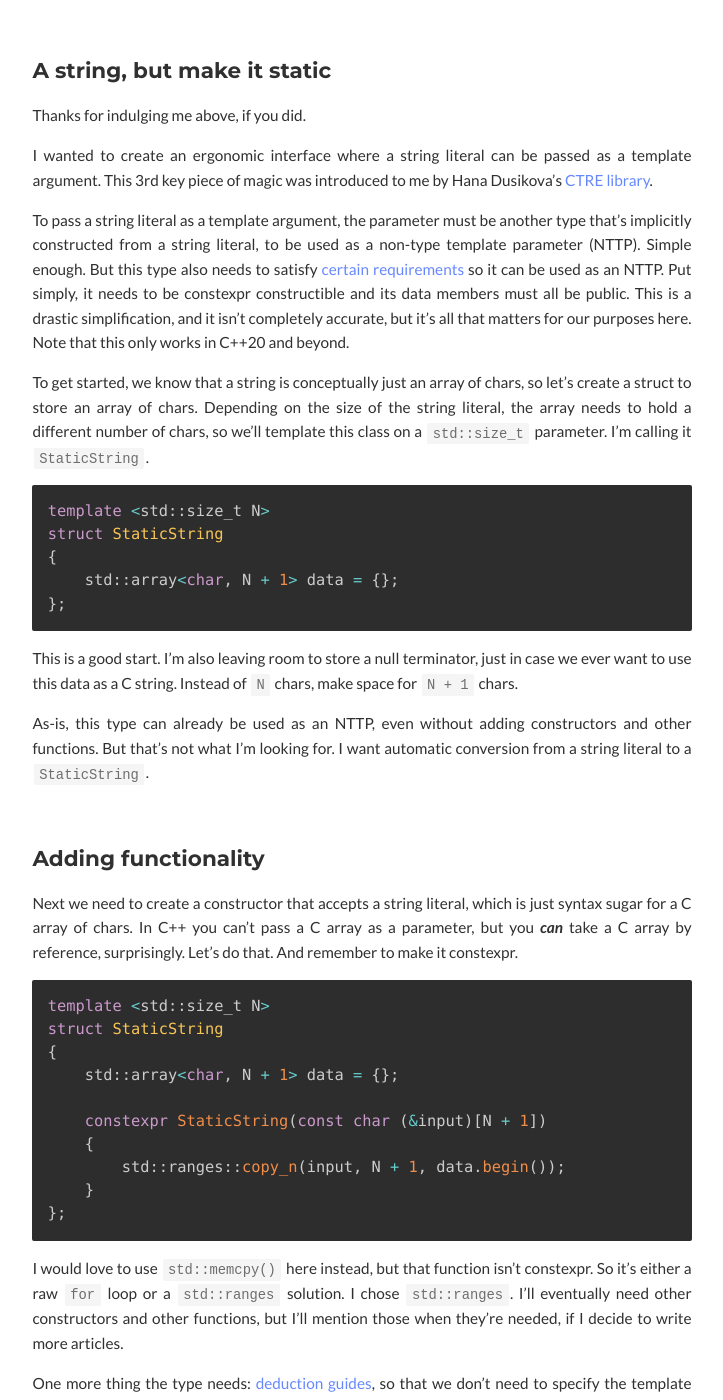
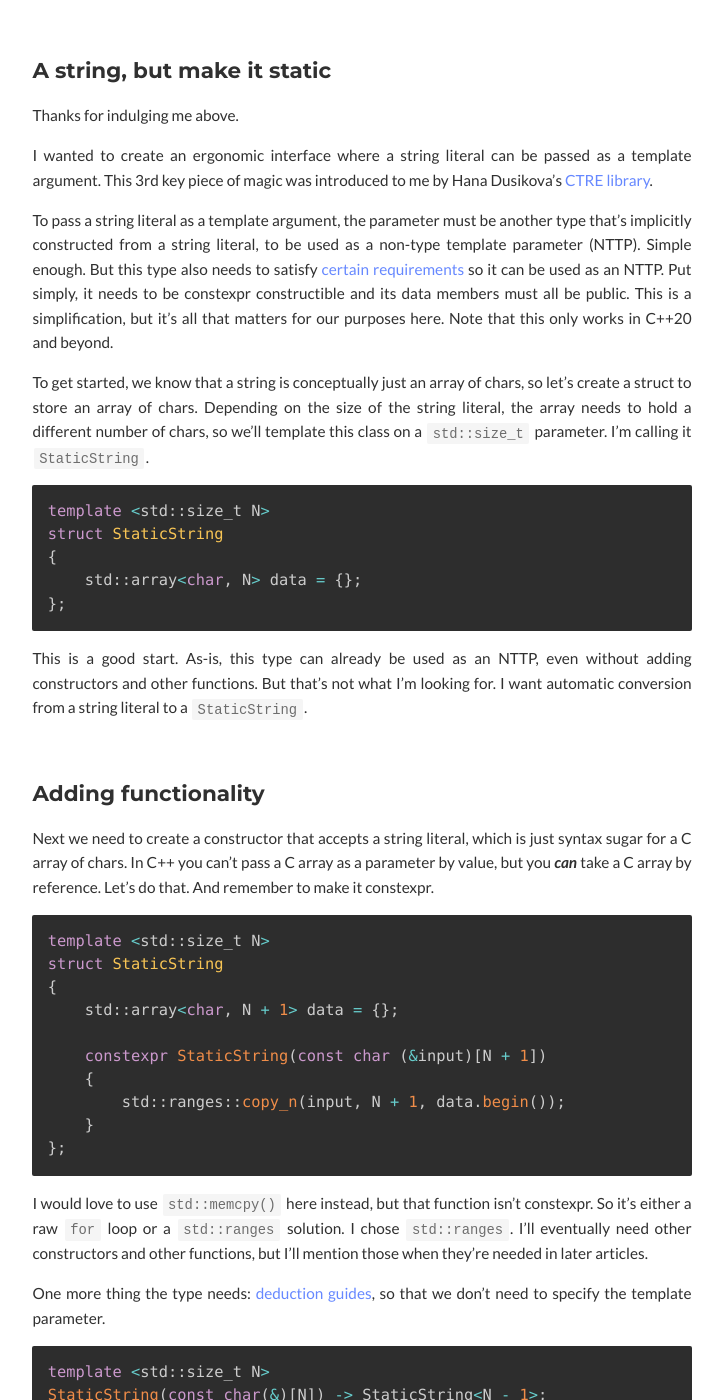
Before and after one commit to k3DW/blog, a Jekyll site: the page built from _posts/2023-05-01-tok3n-00-staticstring.md, in a window 1280 px wide and 1400 px high, scrolled down 650 px. Shown: the whole window, without its empty margins (278-1001 px from the left). Built offline with Jekyll 4.4.1, drawn with Linux system fonts in a browser that asks for light colours; nearby versions of some CDN libraries; some of the changed text lies outside the part shown.

Commit message:
Add accompanying code for StaticString post, and edit it

````diff
--- a/_posts/2023-05-01-tok3n-00-staticstring.md
+++ b/_posts/2023-05-01-tok3n-00-staticstring.md
@@ -7,9 +7,9 @@
 
 ## But first, a preamble
 
-I promise I'll get to the point. This is my backstory before the recipe in this metaphorical cookbook.
+This is my backstory before the recipe in this metaphorical cookbook.
 
-I was first introduced to the idea of parser combinators in, surprisingly, a CppCon talk not about parser combinators, at least not as the main feature. Ben Deane and Jason Turner's famous ["constexpr ALL the Things!"](https://youtu.be/PJwd4JLYJJY) talk opened my eyes to the magic that's possible with parser combinators, and I wanted to do it too! I tried and failed to replicate what they had, then gave it up.
+I was first introduced to the idea of parser combinators in a CppCon talk not about parser combinators, at least not as the main feature. Ben Deane and Jason Turner's famous ["constexpr ALL the Things!"](https://youtu.be/PJwd4JLYJJY) talk opened my eyes to the magic that's possible with parser combinators, and I wanted to do it too! I tried and failed to replicate what they had, then gave it up.
 
 <!--more-->
 
@@ -23,11 +23,11 @@
 
 ## A string, but make it static
 
-Thanks for indulging me above, if you did.
+Thanks for indulging me above.
 
 I wanted to create an ergonomic interface where a string literal can be passed as a template argument. This 3rd key piece of magic was introduced to me by Hana Dusikova's [CTRE library](https://github.com/hanickadot/compile-time-regular-expressions).
 
-To pass a string literal as a template argument, the parameter must be another type that's implicitly constructed from a string literal, to be used as a non-type template parameter (NTTP). Simple enough. But this type also needs to satisfy [certain requirements](https://en.cppreference.com/w/cpp/language/template_parameters) so it can be used as an NTTP. Put simply, it needs to be constexpr constructible and its data members must all be public. This is a drastic simplification, and it isn't completely accurate, but it's all that matters for our purposes here. Note that this only works in C++20 and beyond.
+To pass a string literal as a template argument, the parameter must be another type that's implicitly constructed from a string literal, to be used as a non-type template parameter (NTTP). Simple enough. But this type also needs to satisfy [certain requirements](https://en.cppreference.com/w/cpp/language/template_parameters) so it can be used as an NTTP. Put simply, it needs to be constexpr constructible and its data members must all be public. This is a simplification, but it's all that matters for our purposes here. Note that this only works in C++20 and beyond.
 
 To get started, we know that a string is conceptually just an array of chars, so let's create a struct to store an array of chars. Depending on the size of the string literal, the array needs to hold a different number of chars, so we'll template this class on a `std::size_t` parameter. I'm calling it `StaticString`.
 
@@ -35,19 +35,17 @@
 template <std::size_t N>
 struct StaticString
 {
-    std::array<char, N + 1> data = {};
+    std::array<char, N> data = {};
 };
 ```
 
-This is a good start. I'm also leaving room to store a null terminator, just in case we ever want to use this data as a C string. Instead of `N` chars, make space for `N + 1` chars.
-
-As-is, this type can already be used as an NTTP, even without adding constructors and other functions. But that's not what I'm looking for. I want automatic conversion from a string literal to a `StaticString`.
+This is a good start. As-is, this type can already be used as an NTTP, even without adding constructors and other functions. But that's not what I'm looking for. I want automatic conversion from a string literal to a `StaticString`.
 
 <br>
 
 ## Adding functionality
 
-Next we need to create a constructor that accepts a string literal, which is just syntax sugar for a C array of chars. In C++ you can't pass a C array as a parameter, but you ***can*** take a C array by reference, surprisingly. Let's do that. And remember to make it constexpr.
+Next we need to create a constructor that accepts a string literal, which is just syntax sugar for a C array of chars. In C++ you can't pass a C array as a parameter by value, but you ***can*** take a C array by reference. Let's do that. And remember to make it constexpr.
 
 ```cpp
 template <std::size_t N>
@@ -62,7 +60,7 @@
 };
 ```
 
-I would love to use `std::memcpy()` here instead, but that function isn't constexpr. So it's either a raw `for` loop or a `std::ranges` solution. I chose `std::ranges`. I'll eventually need other constructors and other functions, but I'll mention those when they're needed, if I decide to write more articles.
+I would love to use `std::memcpy()` here instead, but that function isn't constexpr. So it's either a raw `for` loop or a `std::ranges` solution. I chose `std::ranges`. I'll eventually need other constructors and other functions, but I'll mention those when they're needed in later articles.
 
 One more thing the type needs: [deduction guides](https://en.cppreference.com/w/cpp/language/class_template_argument_deduction), so that we don't need to specify the template parameter.
 
@@ -71,7 +69,7 @@
 StaticString(const char(&)[N]) -> StaticString<N - 1>;
 ```
 
-I want to ensure that, for example, `StaticString("abc")` creates a `StaticString<3>`. The string literal `"abc"` has a length of 4, not 3, because of the null terminator. Instead of what I did here, `StaticString<3>` ***could*** have meant that it stores 2 chars plus the null terminator. Or it could have meant 3 chars with no null terminator. Or millions of other things. But this is what I liked the most.
+I want to ensure that, for example, `StaticString("abc")` creates a `StaticString<3>`. It's always important to remember that the string literal `"abc"` has a size of 4, not 3, because of the null terminator.
 
 Alright, let's use it!
 
@@ -95,10 +93,12 @@
 }
 ```
 
-Of course you would never write this function in real life. This is just a demonstration of [functioning code](https://godbolt.org/z/axGsac681).
+Of course you would never write this function in real life, but it's a demonstration of [functioning code](https://godbolt.org/z/axGsac681).
 
-Here, we use `StaticString` as the NTTP, instead of `StaticString<N>` with a value for `N`. That means `foo()` is templated on ***every*** string literal, and not just the string literals of one particular size. And even better, we don't need to specify the size at the call site! I don't understand why it works, but I'm happy that it does. I would love to know which part of the C++ standards document allows it.
+Here, we use `StaticString` as the NTTP, instead of `StaticString<N>` with a value for `N`. That means `foo()` is templated on ***every*** string literal, and not just the string literals of one particular size. And even better, we don't need to specify the size at the call site! I would love to know which part of the C++ standards document allows it. I'm sure it's somewhere in [[temp.arg.nontype]](https://eel.is/c++draft/temp.arg.nontype), but I'm not well-versed enough in standardese yet.
 
 I've been using this type as a foundation to create other types where all the data is stored in the type itself, instead of using data members. I'll talk about compile time and run time performance at some other point. For now, it's fun and I've been enjoying the process.
 
 I won't claim that my library is the best in any metric, but it's exciting to be able to call it my own. I want to document every aspect of my library in this blog, from the ground up, starting with this humble first blog post. I hope you'll come along with me.
+
+[Here](https://github.com/k3DW/blog/tree/main/assets/posts/tok3n/00-StaticString) is the code written in this article. Subsequent articles will continue to build on it, writing a library from the ground up.
````
Also changed, not shown: assets/posts/tok3n/00-StaticString/CMakeLists.txt (added, +23 -0 lines), 3 other files.
